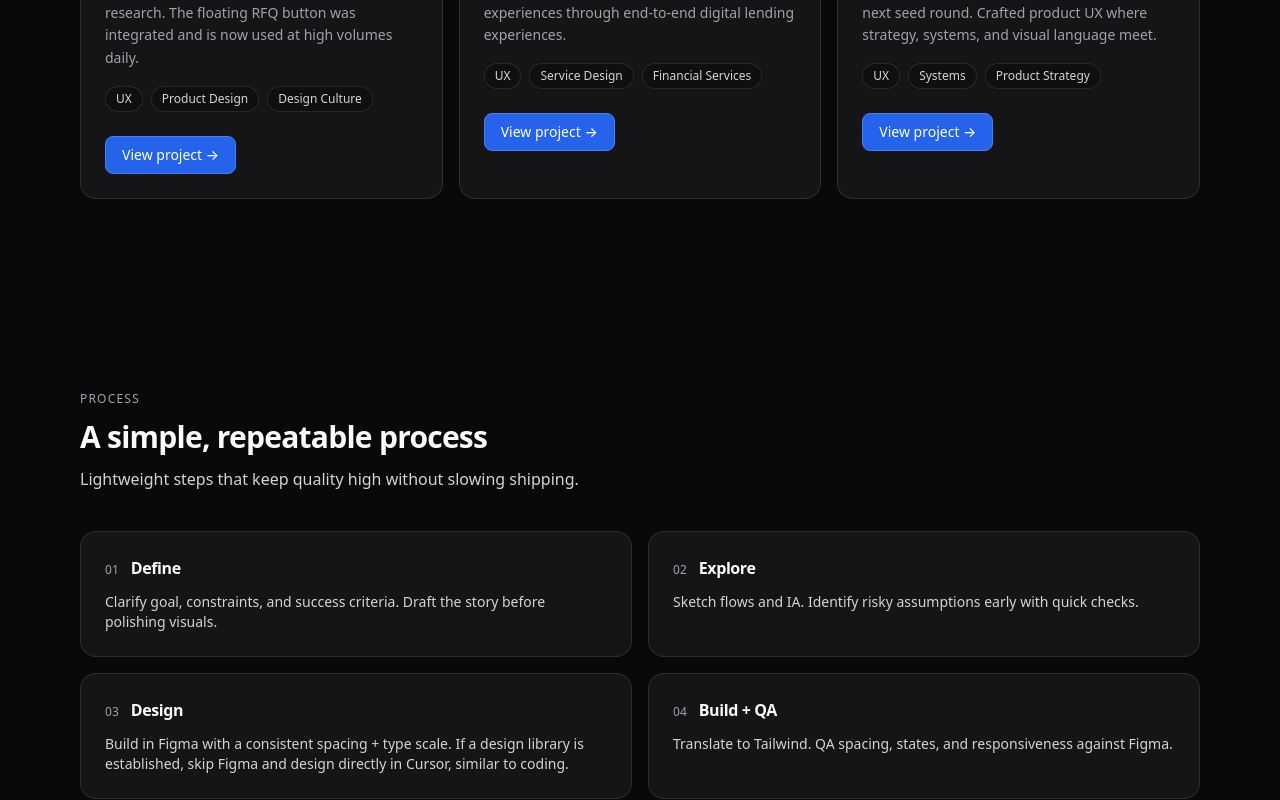
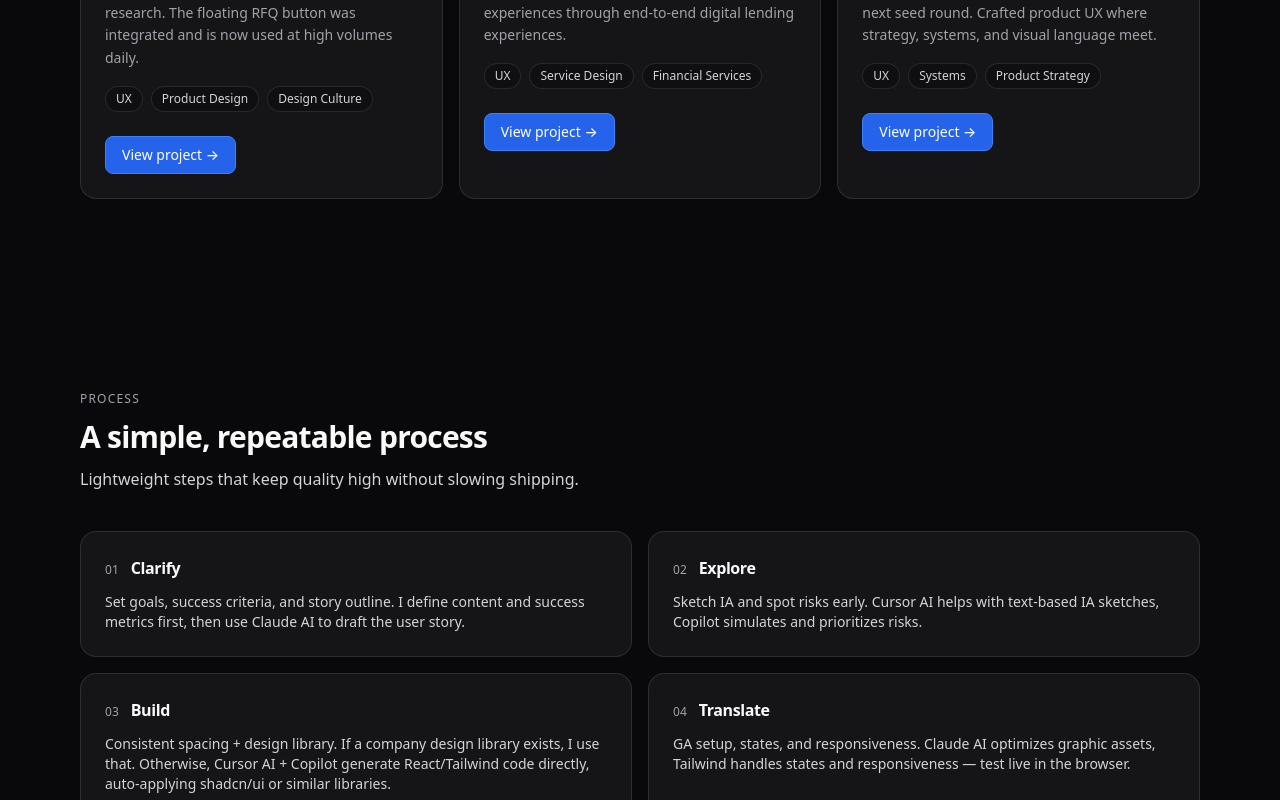
Before and after one commit to juhongnyc/my-new-portfolio, a React (Vite) app: page / in a window 1280 px wide. Shown: the part 2000-2800 px from the top of the page. Built offline with nearby package versions, Linux system fonts and the light colour scheme.

Commit message:
Update content: refine process steps and vibecoding workflow

```diff
--- a/src/content.ts
+++ b/src/content.ts
@@ -80,15 +80,21 @@ export const featuredCaseStudy = {
 
 export const processSteps = [
   {
-    title: 'Define',
-    body: 'Clarify goal, constraints, and success criteria. Draft the story before polishing visuals.',
+    title: 'Clarify',
+    body: 'Set goals, success criteria, and story outline. I define content and success metrics first, then use Claude AI to draft the user story.',
   },
-  { title: 'Explore', body: 'Sketch flows and IA. Identify risky assumptions early with quick checks.' },
   {
-    title: 'Design',
-    body: 'Build in Figma with a consistent spacing + type scale. If a design library is established, skip Figma and design directly in Cursor, similar to coding.',
+    title: 'Explore',
+    body: 'Sketch IA and spot risks early. Cursor AI helps with text-based IA sketches, Copilot simulates and prioritizes risks.',
   },
-  { title: 'Build + QA', body: 'Translate to Tailwind. QA spacing, states, and responsiveness against Figma.' },
+  {
+    title: 'Build',
+    body: 'Consistent spacing + design library. If a company design library exists, I use that. Otherwise, Cursor AI + Copilot generate React/Tailwind code directly, auto-applying shadcn/ui or similar libraries.',
+  },
+  {
+    title: 'Translate',
+    body: 'GA setup, states, and responsiveness. Claude AI optimizes graphic assets, Tailwind handles states and responsiveness — test live in the browser.',
+  },
 ]
 
 export type Stat = {
@@ -112,10 +118,10 @@ export const vibecoding = {
   ],
   workflow: [
     { title: 'Frame', body: 'Define "done" early to align scope, quality, and expectations before generating anything.' },
-    { title: 'Generate', body: 'Ask AI for a minimal Tailwind layout and content scaffolding.' },
-    { title: 'Refine', body: 'Iterate on hierarchy, spacing, and microcopy.' },
-    { title: 'Implement', body: 'Turn into React components with readable utilities.' },
-    { title: 'QA', body: 'Compare against Figma, test md/lg, fix edge cases.' },
+    { title: 'Generate', body: 'Provide IA to AI, then get layout and content scaffolding generated.' },
+    { title: 'Refine', body: 'Iterate on hierarchy, spacing, and microcopy in the browser.' },
+    { title: 'Implement', body: 'Turn into React components with readable relevant library utilities.' },
+    { title: 'QA', body: 'Compare against Figma or aligned design expectation, test md/lg breakpoints, fix edge cases.' },
   ],
   promptTemplate: `Hey! Let's build a responsive single-page portfolio together.
 Stack: React + Vite + TailwindCSS
```
